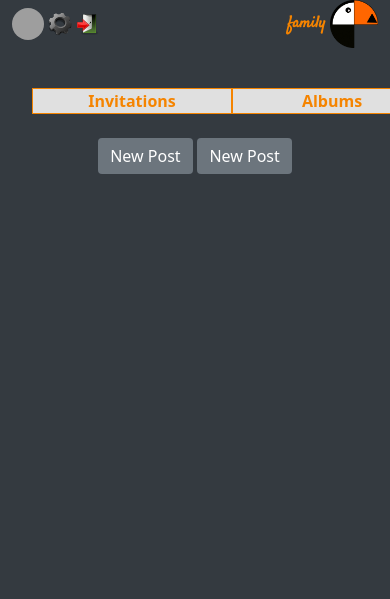
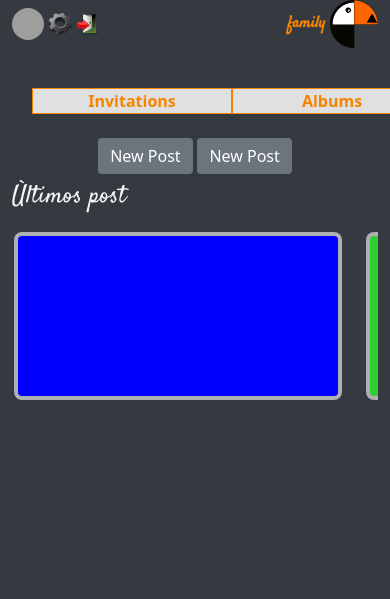
Before and after one commit to zyxyv/family, a Symfony app: template templates/default/index.html.twig in a window 390 px wide. Shown: the top 599 px of the page. Before the commit the page ends 174 px from the top, so only its background shows below. Run offline with Twig, Linux system fonts and the light colour scheme; the template is opened without the code that fills it, so the values that code supplies are empty; form fields are guessed from the names that the template uses; some libraries are stand-ins or nearby versions; grey boxes are pictures that could not be loaded.

Commit message:
estructura html del carrusel de posts

```diff
--- a/public/css/post.css
+++ b/public/css/post.css
@@ -1 +1,3 @@
 #newPostForm{display:none;}#newPost>div>button{margin-right:.3rem;}
+.posts{display: flex;justify-content: center;overflow-x: hidden;}
+.post{width:20rem;height:10rem;box-shadow:0 0 0 .25rem rgba(255,255,255,.6);margin:1rem 1rem;border-radius: .25rem;background-color: #ffffff;}
--- a/public/js/post.js
+++ b/public/js/post.js
@@ -10,5 +10,6 @@ $(document).ready(function(){
     });
     $('#newPostButton').click(function(){
         $('#newPostForm').toggle();
+        console.log($('.frameBody').length);
     });
-})
+});
--- a/templates/base.html.twig
+++ b/templates/base.html.twig
@@ -4,25 +4,23 @@
         <meta charset="UTF-8">
         <title>{% block title %}Welcome!{% endblock %}</title>
         <link rel="icon" href="{{ asset('img/app/logo.png') }}">
-        <script src="{{ asset('js/jquery/external/jquery/jquery.js') }}"></script>
-        <script src="{{ asset('js/jquery/jquery-ui.min.js') }}"></script>
         <link rel="stylesheet" href="{{ asset('js/jquery/jquery-ui.min.css') }}">
-        <script src="https://cdn.jsdelivr.net/npm/@popperjs/core@2.9.2/dist/umd/popper.min.js" integrity="sha384-IQsoLXl5PILFhosVNubq5LC7Qb9DXgDA9i+tQ8Zj3iwWAwPtgFTxbJ8NT4GN1R8p" crossorigin="anonymous"></script>
-        <script src="https://cdn.jsdelivr.net/npm/bootstrap@5.0.2/dist/js/bootstrap.min.js" integrity="sha384-cVKIPhGWiC2Al4u+LWgxfKTRIcfu0JTxR+EQDz/bgldoEyl4H0zUF0QKbrJ0EcQF" crossorigin="anonymous"></script>
         <link href="https://cdn.jsdelivr.net/npm/bootstrap@5.0.2/dist/css/bootstrap.min.css" rel="stylesheet" integrity="sha384-EVSTQN3/azprG1Anm3QDgpJLIm9Nao0Yz1ztcQTwFspd3yD65VohhpuuCOmLASjC" crossorigin="anonymous">
-        <script src="https://cdn.jsdelivr.net/npm/bootstrap@5.0.2/dist/js/bootstrap.bundle.min.js" integrity="sha384-MrcW6ZMFYlzcLA8Nl+NtUVF0sA7MsXsP1UyJoMp4YLEuNSfAP+JcXn/tWtIaxVXM" crossorigin="anonymous"></script>
         <link rel="stylesheet" href="{{ asset('css/style.css') }}">
-        <script src="{{ asset('js/global.js') }}"></script>
         {# Run `composer require symfony/webpack-encore-bundle` to start using Symfony UX #}
         {% block stylesheets %}
             {{ encore_entry_link_tags('app') }}
         {% endblock %}
-
+    </head>
+    <body>
+        {% block body %}{% endblock %}
+        <script src="{{ asset('js/jquery/external/jquery/jquery.js') }}"></script>
+        <script src="{{ asset('js/jquery/jquery-ui.min.js') }}"></script>
+        <script src="https://cdn.jsdelivr.net/npm/@popperjs/core@2.9.2/dist/umd/popper.min.js" integrity="sha384-IQsoLXl5PILFhosVNubq5LC7Qb9DXgDA9i+tQ8Zj3iwWAwPtgFTxbJ8NT4GN1R8p" crossorigin="anonymous"></script>
+        <script src="https://cdn.jsdelivr.net/npm/bootstrap@5.0.2/dist/js/bootstrap.min.js" integrity="sha384-cVKIPhGWiC2Al4u+LWgxfKTRIcfu0JTxR+EQDz/bgldoEyl4H0zUF0QKbrJ0EcQF" crossorigin="anonymous"></script>
+        <script src="{{ asset('js/global.js') }}"></script>
         {% block javascripts %}
             {{ encore_entry_script_tags('app') }}
         {% endblock %}
-    </head>
-    <body>
-        {% block body %}{% endblock %}
     </body>
 </html>
--- a/templates/default/index.html.twig
+++ b/templates/default/index.html.twig
@@ -7,6 +7,11 @@
 {% endblock %}
 {% block main %}
     <section id="newPost">
+        <div class="container msg">
+            {% if msg['text'] %}
+                <div class="alert alert-{{ msg['type'] }}">{{ msg['text'] }}</div>
+            {% endif %}
+        </div>
         <div class="container d-flex justify-content-center">
             <button id="newPostButton" class="btn btn-primary boton">New Post</button>
             <a href=""><button class="btn btn-primary boton">New Post</button></a>
@@ -16,10 +21,48 @@
                 {{ form_start(form) }}
                 {{ form_label(form.content) }}<br>
                 {{ form_widget(form.content) }}<br>
+                {{ form_label(form.media) }}<br>
+                {{ form_widget(form.media) }}<br>
                 <div class="center">
                     <button type="submit" class="btn btn-primary boton send">{{ button_label|default('Save') }}</button>
                 </div>
                 {{ form_end(form) }}
+            </div>
+        </div>
+    </section>
+    <section id="carousel" class="col-xs-12">
+        <div class="container family">
+            <h2>{% trans %}Ùltimos post{% endtrans %}</h2>
+        </div>
+        <div class="container">
+            <div class="posts">
+                <div class="arrow-l">
+                    <img src="{{ asset('img/app/iz.svg') }}">
+                </div>
+                <article id="id1" class="order-1">
+                    <div style="background-color: blue;" class="post">
+                    </div>
+                </article>
+                <article id="id2" class="order-2">
+                    <div style="background-color: limegreen;" class="post col">
+
+                    </div>
+                </article>
+                <article id="id3" class="order-3">
+                    <div style="background-color: peru;" class="post">
+
+                    </div>
+                </article>
+                <article id="id4" class="order-4">
+                    <div style="background-color: bisque;" class="post">
+
+                    </div>
+                </article>
+                <article id="id5" class="order-5">
+                    <div style="background-color: hotpink;" class="post">
+
+                    </div>
+                </article>
             </div>
         </div>
     </section>
```
Also changed, not shown: src/Controller/DefaultController.php (+30 -3 lines), src/Form/PostType.php (+21 -0 lines).
